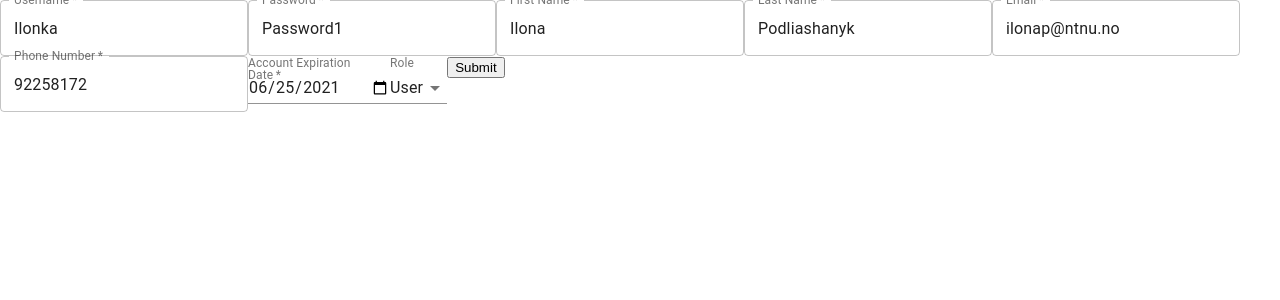
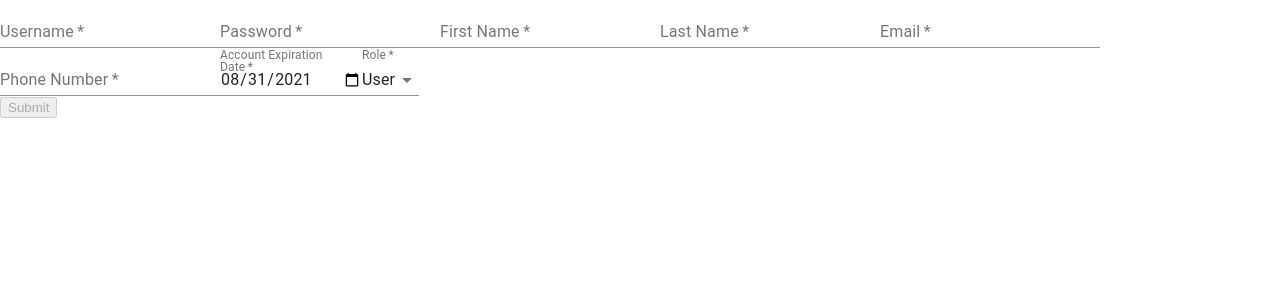
Before and after one commit to Gretkas/fs_project_frontend, a React (Create React App) app: page /admin/new-user in a window 1280 px wide. Shown: the top 300 px of the page. Built offline with nearby package versions, Linux system fonts and the light colour scheme; no server answers.

Commit message:
Finalizes creation of new user by admin

```diff
--- a/src/components/admin/users/AddUserForm.jsx
+++ b/src/components/admin/users/AddUserForm.jsx
@@ -1,11 +1,11 @@
 import React from "react";
 import { connect } from "react-redux";
 import {removeError} from "../../../data/actions/errors";
-import {useForm} from "react-hook-form";
+import {useForm, Controller} from "react-hook-form";
 import {
     Backdrop,
     CircularProgress,
-    FormControl,
+    FormControl, FormHelperText,
     InputLabel,
     MenuItem,
     Select,
@@ -20,29 +20,21 @@ const AddUserForm = (props) => {
         register,
         control,
         handleSubmit,
-        getValues,
         formState: {
             errors,
             isSubmitting,
+            isValid
         },
     } = useForm({
         mode: "onBlur",
         criteriaMode: "firstError",
         shouldFocusError: true,
-        reValidateMode: "onSubmit",
-        // shouldUnregister: true, // todo keep ???
+        reValidateMode: "onChange",
+        shouldUnregister: true, // todo keep ???
     });
-
-    const [role, setRole] = React.useState("USER");
-
-    const handleRoleChange = (event) => {
-        setRole(event.target.value);
-    };
 
     const onSubmit = async (data, e) => {
         e.preventDefault();
-
-        console.log(data)
 
         props.removeError();
 
@@ -86,7 +78,13 @@ const AddUserForm = (props) => {
         },
         password: "Required",
         role: "Required",
-        validUntil: "Required"
+        validUntil: {
+            required: "Required",
+            min: {
+                value: format(new Date(), "yyyy-MM-dd"),
+                message: "Only future dates allowed",
+            },
+        }
     };
 
     const prepareAddUserForm = () => {
@@ -98,11 +96,10 @@ const AddUserForm = (props) => {
                     className="Register-form-Container"
                     onSubmit={handleSubmit(onSubmit, onErrors)}
                 >
+                    <div>
                         <TextField
                             id="username"
                             label="Username"
-                        variant="outlined"
-                        defaultValue="Ilonka"
                             required
                             error={errors.userName}
                             helperText={
@@ -116,8 +113,6 @@ const AddUserForm = (props) => {
                         <TextField
                             id="password"
                             label="Password"
-                        variant="outlined"
-                        defaultValue="Password1"
                             required
                             error={errors.password}
                             helperText={
@@ -131,8 +126,6 @@ const AddUserForm = (props) => {
                         <TextField
                             id="firstName"
                             label="First Name"
-                        variant="outlined"
-                        defaultValue="Ilona"
                             required
                             error={errors.firstName}
                             helperText={
@@ -146,8 +139,6 @@ const AddUserForm = (props) => {
                         <TextField
                             id="lastName"
                             label="Last Name"
-                        variant="outlined"
-                        defaultValue="Podliashanyk"
                             required
                             error={errors.lastName}
                             helperText={
@@ -161,9 +152,7 @@ const AddUserForm = (props) => {
                         <TextField
                             id="email"
                             label="Email"
-                        variant="outlined"
                             type="email"
-                        defaultValue="ilonap@ntnu.no"
                             required
                             error={errors.email}
                             helperText={
@@ -177,9 +166,8 @@ const AddUserForm = (props) => {
                         <TextField
                             id="phoneNumber"
                             label="Phone Number"
-                        variant="outlined"
                             type="tel"
-                        defaultValue="92258172"
+                            placeholder="12345678"
                             required
                             error={errors.phoneNumber}
                             helperText={
@@ -190,13 +178,15 @@ const AddUserForm = (props) => {
                             {...register("phoneNumber", registerOptions.phoneNumber)}
                         />
 
+                        <Controller
+                            render={({field}) => {
+                                return(
                                     <TextField
+                                        {...field}
                                         id="validUntil"
                                         label="Account Expiration Date"
                                         type="date"
-                        min={format(new Date(), "yyyy-MM-dd")}
-                        // defaultValue={format(new Date(), "yyyy-MM-dd")}
-                        defaultValue="2021-06-25"
+                                        value={field.value}
                                         required
                                         error={errors.validUntil}
                                         helperText={
@@ -207,25 +197,46 @@ const AddUserForm = (props) => {
                                         InputLabelProps={{
                                             shrink: true,
                                         }}
-                        {...register("validUntil", registerOptions.validUntil)}
+                                    />
+                                );
+                            }}
+                            name="validUntil"
+                            rules={registerOptions.validUntil}
+                            defaultValue={`${new Date().getFullYear()}-08-31`}
+                            control={control}
                         />
 
-                    <FormControl >
+                        <FormControl
+                            error={errors.role}
+                            required
+                        >
                             <InputLabel shrink>
                                 Role
                             </InputLabel>
-                        <Select
-                            id="role"
-                            value={role}
-                            onChange={handleRoleChange}
-                            {...register("role", registerOptions.role)}
-                        >
+
+                            <Controller
+                                render={({field}) => {
+                                    return(
+                                        <Select value={field.value}>
                                             <MenuItem value="USER">User</MenuItem>
                                             <MenuItem value="ADMIN">Admin</MenuItem>
                                         </Select>
+                                    );
+                                }}
+                                name="role"
+                                rules={registerOptions.role}
+                                defaultValue="USER"
+                                control={control}
+                            />
+
+                            {errors.role &&
+                            <FormHelperText>{errors.role.message}</FormHelperText>
+                            }
                         </FormControl>
+                    </div>
 
-                    <button type="submit">
+
+                    <button disabled={!isValid} type="submit">
                         Submit
                     </button>
 
```
Lines whose indentation alone changed are shown as unchanged.
